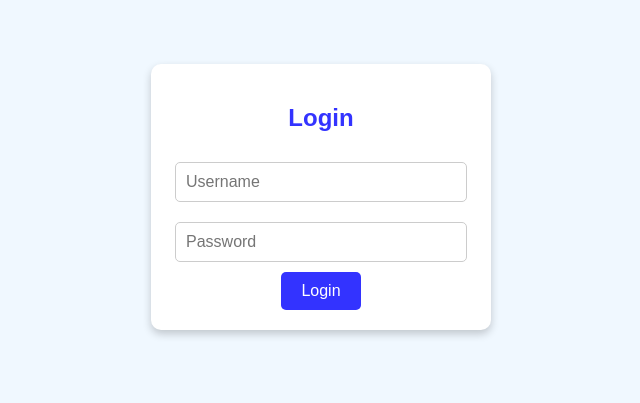
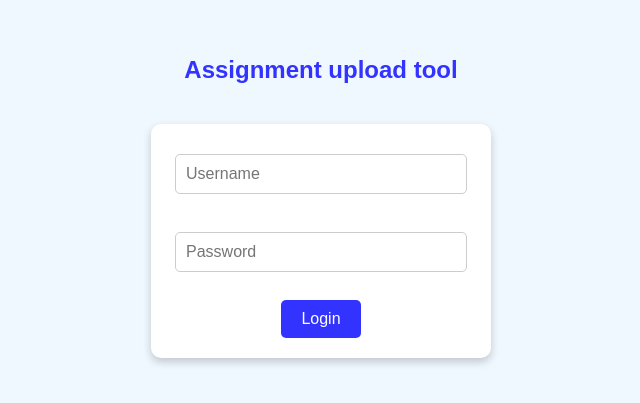
Before and after one commit to Sanjeebstha/Assignment-Upload-Tool, a plain HTML site: page index.html in a window 1280 px wide. Shown: the part 203-606 px from the top of the page, without its empty margins (319-959 px from the left). Drawn offline with Linux system fonts and the light colour scheme.

Commit message:
New page will be opened after clicking login

```diff
--- a/css/style.css
+++ b/css/style.css
@@ -2,10 +2,17 @@ body {
     font-family: Arial, sans-serif;
     background-color: #f0f8ff;
     display: flex;
+    flex-direction: column;
     justify-content: center;
     align-items: center;
     height: 100vh;
     margin: 0;
+}
+
+h2 {
+    color: #3333ff;
+    text-align: center;
+    margin-bottom: 40px;
 }
 
 .login-frame {
@@ -15,11 +22,6 @@ body {
     box-shadow: 0 4px 8px rgba(0, 0, 0, 0.2);
     width: 300px;
     text-align: center;
-}
-
-.login-frame h2 {
-    color: #3333ff;
-    margin-bottom: 20px;
 }
 
 .login-frame input {
--- a/index.html
+++ b/index.html
@@ -7,13 +7,19 @@
     <link rel="stylesheet" href="css/style.css">
 </head>
 <body>
+    <h2>Assignment upload tool</h2>
     <div class="login-frame">
-        <h2>Login</h2>
-        <form>
-            <input type="text" placeholder="Username" required><br>
-            <input type="password" placeholder="Password" required><br>
-            <button type="submit" class="login-button">Login</button>
-        </form>
+        <!-- Username Input -->
+        <input type="text" placeholder="Username" id="username" name="username" required><br><br>
+
+        <!-- Password Input -->
+        <input type="password" placeholder="Password" id="password" name="password" required><br><br>
+
+        <!-- Login Button -->
+        <button onclick="login()">Login</button>
+
+         <!-- Link to the JavaScript file -->
+        <script src="js/script.js"></script>
     </div>
 </body>
 </html>
--- a/js/script.js
+++ b/js/script.js
@@ -0,0 +1,4 @@
+function login() {
+    // Redirect to the new page
+    window.location.href = "welcome_page.html";
+}
```
Also changed, not shown: welcome_page.html (added, +11 -0 lines).
